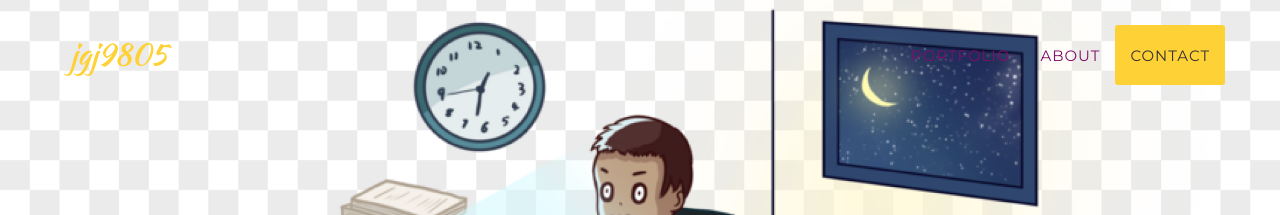
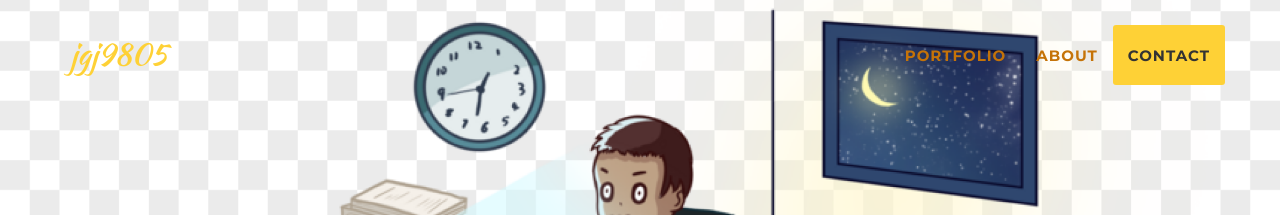
Before and after one commit to jgj9805/jgj9805.github.io, a Jekyll site: the page built from index.html, in a window 1280 px wide. Shown: the top 215 px of the page. Built offline with Jekyll 4.4.1, drawn with Linux system fonts in a browser that asks for light colours; nearby versions of some CDN libraries; some web fonts are replaced; library files that are not in the unit come from our copies.

Commit message:
Update agency.css

```diff
--- a/_includes/css/agency.css
+++ b/_includes/css/agency.css
@@ -208,9 +208,9 @@ fieldset[disabled] .btn-xl.active {
 .navbar-default .nav li a {
     text-transform: uppercase;
     font-family: {{ site.data.template.font.primary }};
-    font-weight: 400;
+    font-weight: 800;
     letter-spacing: 1px;
-    color: #7e0f6f;
+    color: #c57308;
     -webkit-transition: all ease .35s;
     -moz-transition: all ease .35s;
     transition: all ease .35s;
```
